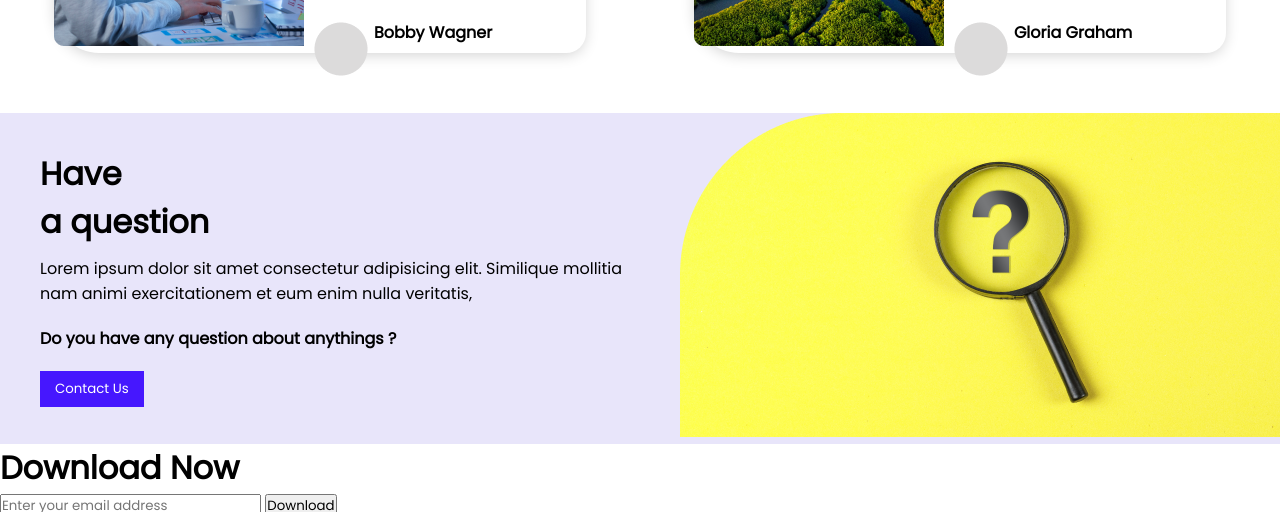
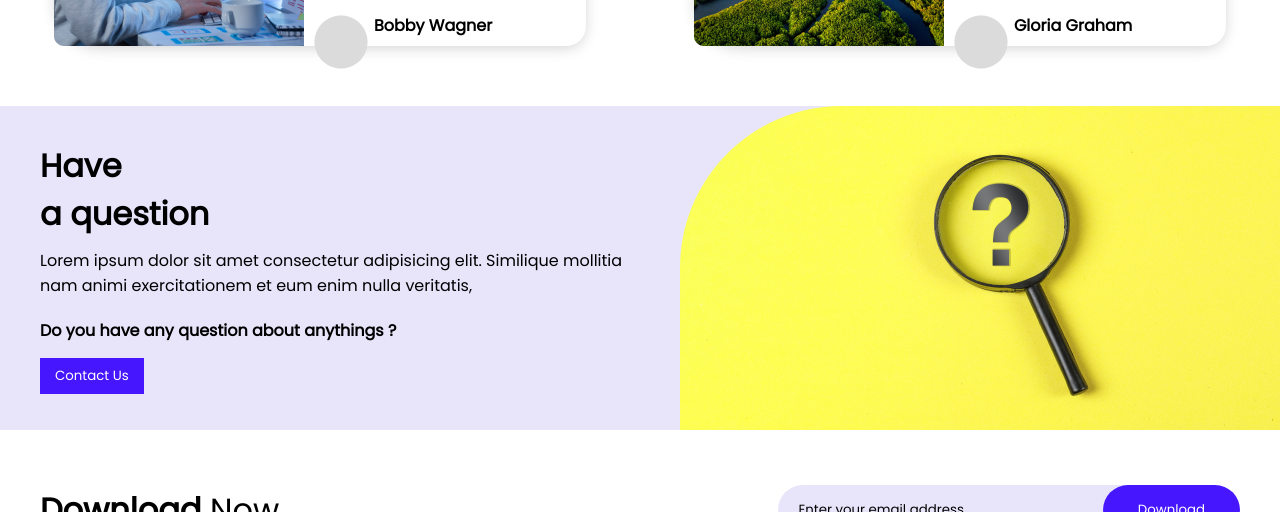
Before and after one commit to prateek-budhiraja/dev-landing, a plain HTML site: page index.html in a window 1280 px wide. Shown: the part 1357-1869 px from the top of the page. Drawn offline with Linux system fonts and the light colour scheme.

Commit message:
image issues overflow fixed and styles for download section

```diff
--- a/style.css
+++ b/style.css
@@ -127,6 +127,10 @@ header div:last-child {
   border-radius: 45px 20px 20px 45px;
 }
 
+.blog-card .blog-image img {
+  display: block;
+}
+
 .blog-content {
   padding: 20px 50px;
 }
@@ -138,7 +142,6 @@ header div:last-child {
 
 .blog-content h3 {
   margin-bottom: 15px;
-
 }
 
 .blog-card .blog-bottom {
@@ -158,7 +161,6 @@ header div:last-child {
 .faq-section {
   display: flex;
   margin-top: 60px;
-  /* padding: 50px 40px; */
   background-color: #e8e5fa;
   position: relative;
   min-height: 30vh;
@@ -167,7 +169,7 @@ header div:last-child {
 }
 
 .faq-section .faq-content {
-  padding: 10px 40px;
+  padding: 0 40px;
 }
 
 .faq-section .faq-content h2 {
@@ -183,12 +185,53 @@ header div:last-child {
 .faq-section .faq-image img {
   height: 100%;
   width: 100%;
+  display: block;
 }
 
 .faq-section button {
-  margin-top: 20px;
+  margin-top: 15px;
   padding: 8px 15px;
   border: 0;
   color: #fff;
   background-color: #4617FE;
 }
+
+/* download section */
+.download-section {
+  display: flex;
+  justify-content: space-between;
+  align-items: center;
+  height: 20vh;
+  padding: 0 40px
+}
+
+.download-section .download-content span {
+  font-weight: 200;
+}
+
+.download-email input {
+  width: 350px;
+  padding: 15px 20px;
+  border-radius: 25px;
+  border: 0;
+  background-color: #e8e5fa;
+  color: #000;
+}
+
+.download-email input:focus {
+  outline: none;
+}
+
+.download-email input::placeholder {
+  color: #000;
+}
+
+.download-email button {
+  margin-left: -70px;
+  vertical-align: middle;
+  padding: 15px 35px;
+  border-radius: 25px;
+  border: 0;
+  background-color: #4617FE;
+  color: #fff;
+}
```
